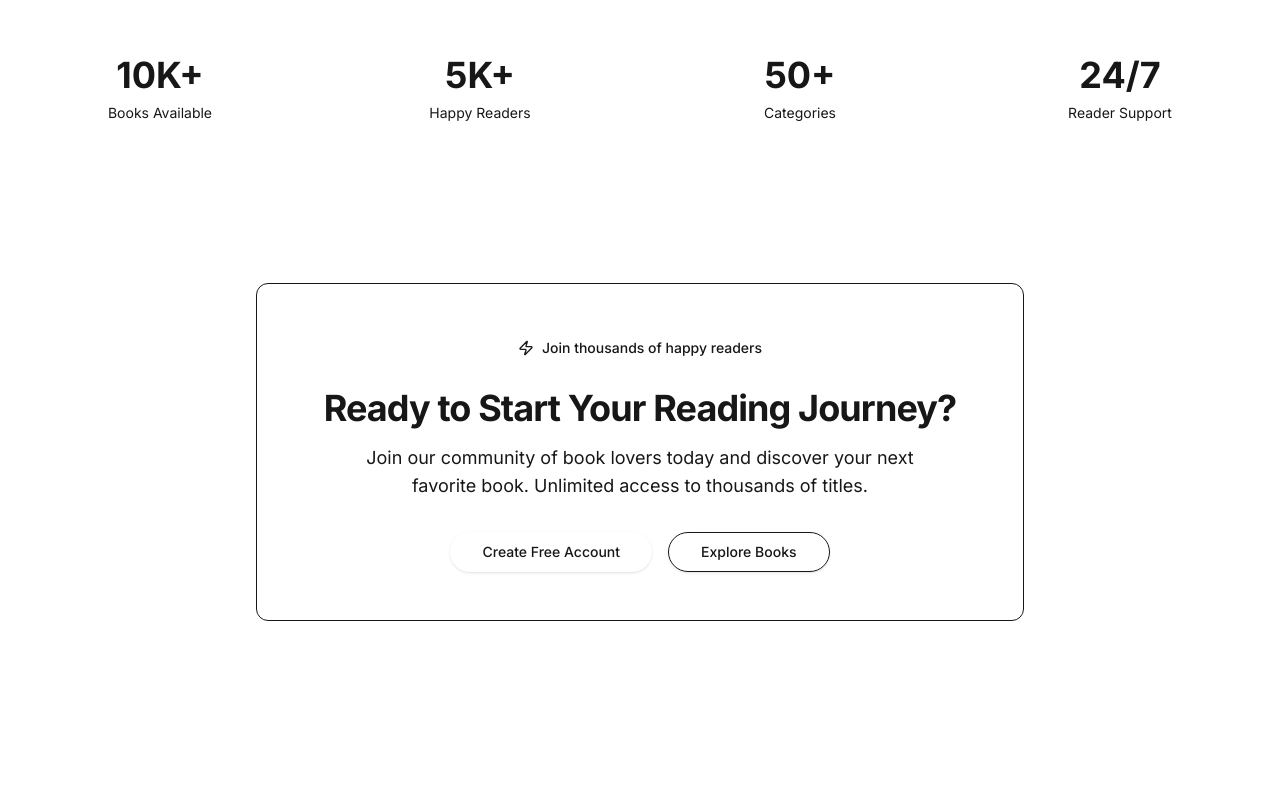
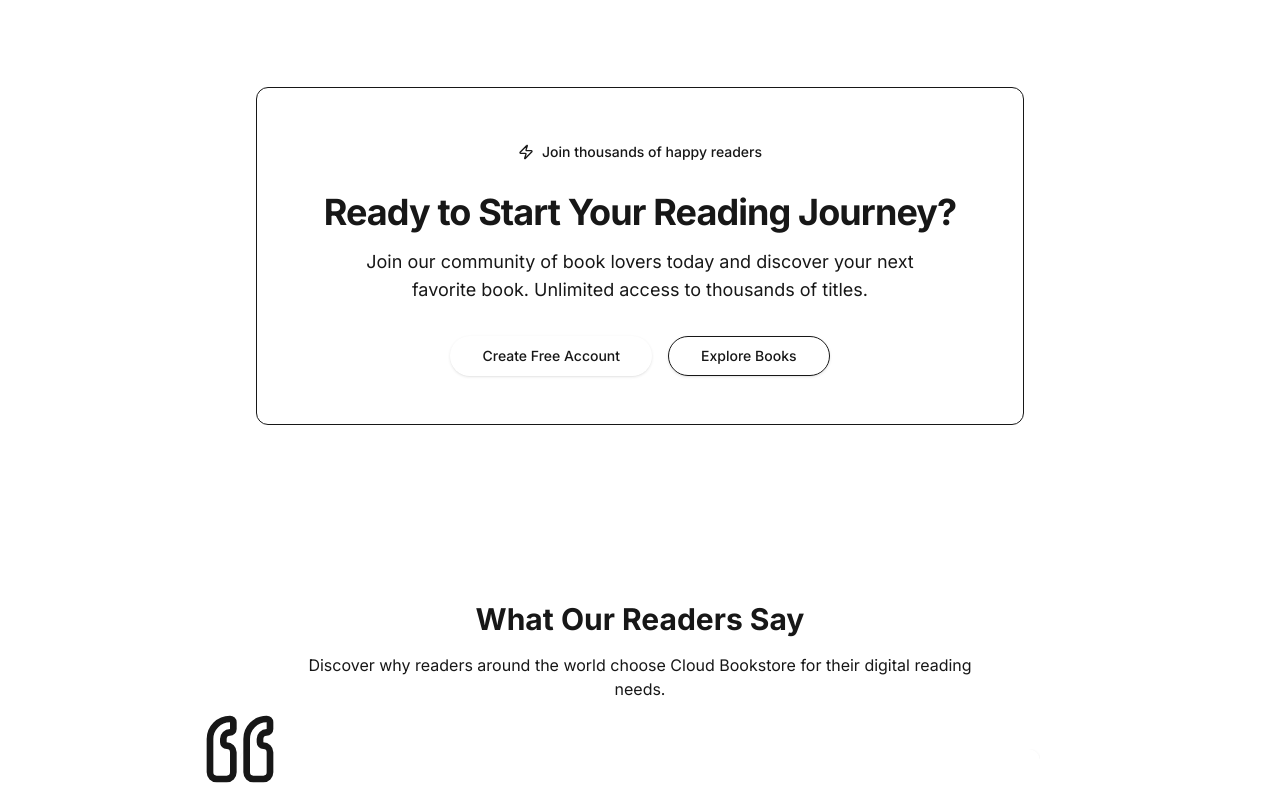
Before and after one commit to Devanshjoshi2804/Cloud-Bookstore, a Next.js app: page / in a window 1280 px wide. Shown: the part 2439-3225 px from the top of the page. Built offline with nearby package versions, Linux system fonts and the light colour scheme; no server answers; the database is empty.

Commit message:
Update features.tsx

```diff
--- a/src/components/features.tsx
+++ b/src/components/features.tsx
@@ -110,41 +110,6 @@ export function Features() {
         </div>
       </section>
 
-      {/* Benefits numbers section */}
-      <section className="py-16 bg-primary/5 relative overflow-hidden">
-        <div className="absolute inset-0 opacity-30 [mask-image:radial-gradient(ellipse_80%_50%_at_50%_0%,#000_70%,transparent_110%)]">
-          <div className="absolute inset-0 bg-grid-white/[0.2] [mask-image:linear-gradient(to_bottom,transparent,white,transparent)]" />
-        </div>
-
-        <div className="container px-4 mx-auto relative z-10">
-          <motion.div
-            className="grid grid-cols-2 md:grid-cols-4 gap-8"
-            initial={{ opacity: 0, y: 20 }}
-            whileInView={{ opacity: 1, y: 0 }}
-            viewport={{ once: true }}
-            transition={{ duration: 0.6 }}
-          >
-            <div className="flex flex-col items-center text-center">
-              <div className="text-4xl font-bold text-primary mb-2">10K+</div>
-              <div className="text-sm text-muted-foreground">Books Available</div>
-            </div>
-            <div className="flex flex-col items-center text-center">
-              <div className="text-4xl font-bold text-primary mb-2">5K+</div>
-              <div className="text-sm text-muted-foreground">Happy Readers</div>
-            </div>
-            <div className="flex flex-col items-center text-center">
-              <div className="text-4xl font-bold text-primary mb-2">50+</div>
-              <div className="text-sm text-muted-foreground">Categories</div>
-            </div>
-            <div className="flex flex-col items-center text-center">
-              <div className="text-4xl font-bold text-primary mb-2">24/7</div>
-              <div className="text-sm text-muted-foreground">Reader Support</div>
-            </div>
-          </motion.div>
-        </div>
-      </section>
-
-      {/* CTA Section */}
       <section className="py-24 bg-background relative overflow-hidden">
         <div className="absolute inset-0 bg-primary/5 [clip-path:polygon(0_0,100%_25%,100%_75%,0%_100%)] -z-10" />
 
```
